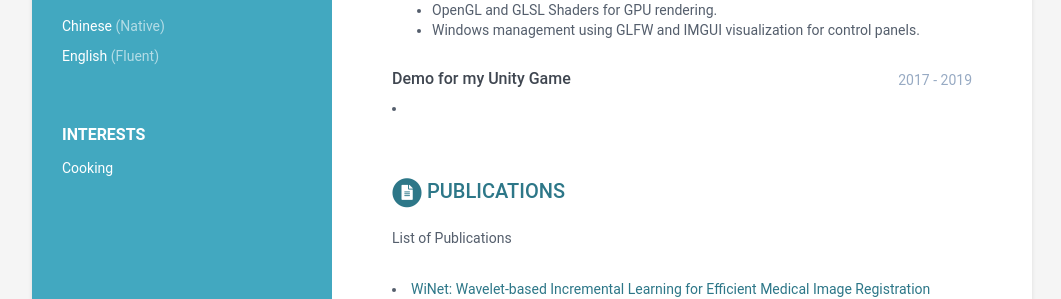
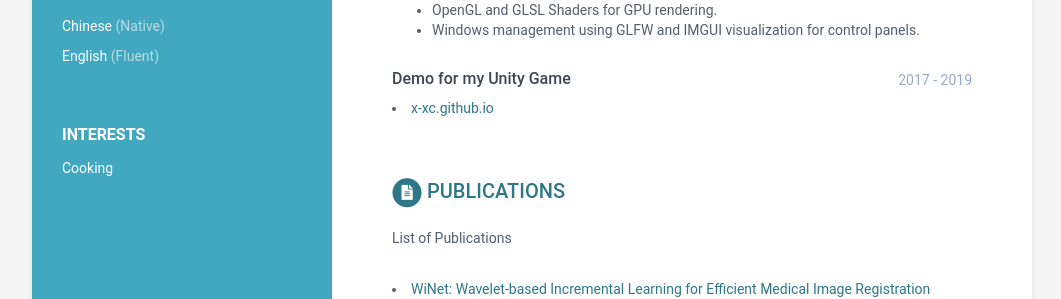
Before and after one commit to xxc-bham/xxc-bham.github.io, a Jekyll site: the page built from index.html, in a window 1280 px wide. Shown: the part 953-1252 px from the top of the page, without its empty margins (108-1169 px from the left). Built offline with Jekyll 4.4.1, drawn with Linux system fonts in a browser that asks for light colours.

```diff
--- a/_includes/experiences.html
+++ b/_includes/experiences.html
@@ -29,7 +29,7 @@
     </div><!--//details-->
     {% endif %}
     {% if experience.link %}
-      <li><a href="{{ experience.link }}">{{ experience.item }}</a></li>
+      <li><a href="{{ experience.link }}">{{ experience.link }}</a></li>
     {% endif %}
 
   </div><!--//item-->
```
